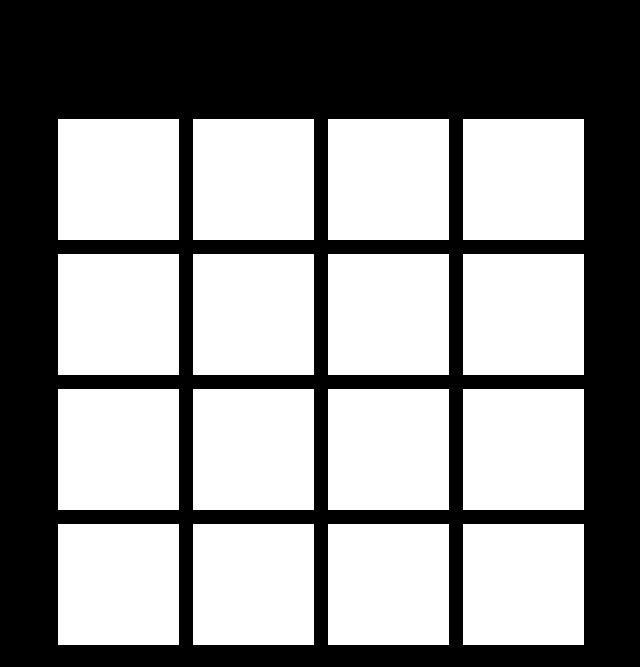
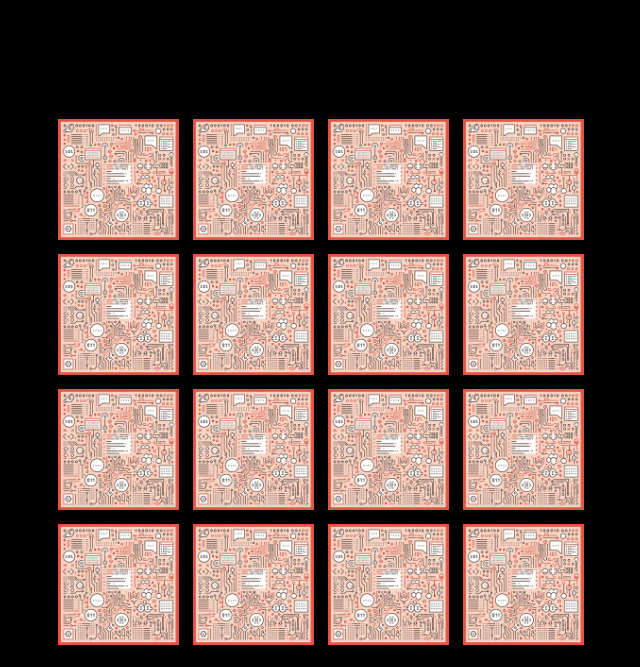
Before and after one commit to bhuvanesh005/Memory-Matrix, a plain HTML site: page index.html in a window 1280 px wide. Shown: the part 140-807 px from the top of the page, without its empty margins (334-974 px from the left). Drawn offline with Linux system fonts and the light colour scheme.

Commit message:
Update styles.css

```diff
--- a/styles.css
+++ b/styles.css
@@ -56,7 +56,7 @@ main{
 .card {
     width: 100%;
     aspect-ratio: 1;
-    background-image: url(Photos/cover1.png);
+    background-image: url(https://github.com/bhuvanesh005/Memory-Matrix/blob/main/cover1.png?raw=true);
     background-size: contain;
     border: 2px solid #000;
     display: flex;
@@ -158,4 +158,5 @@ main{
 .matched {
     opacity: 0;
     transition: opacity 0.5s ease;
+
 }
```
